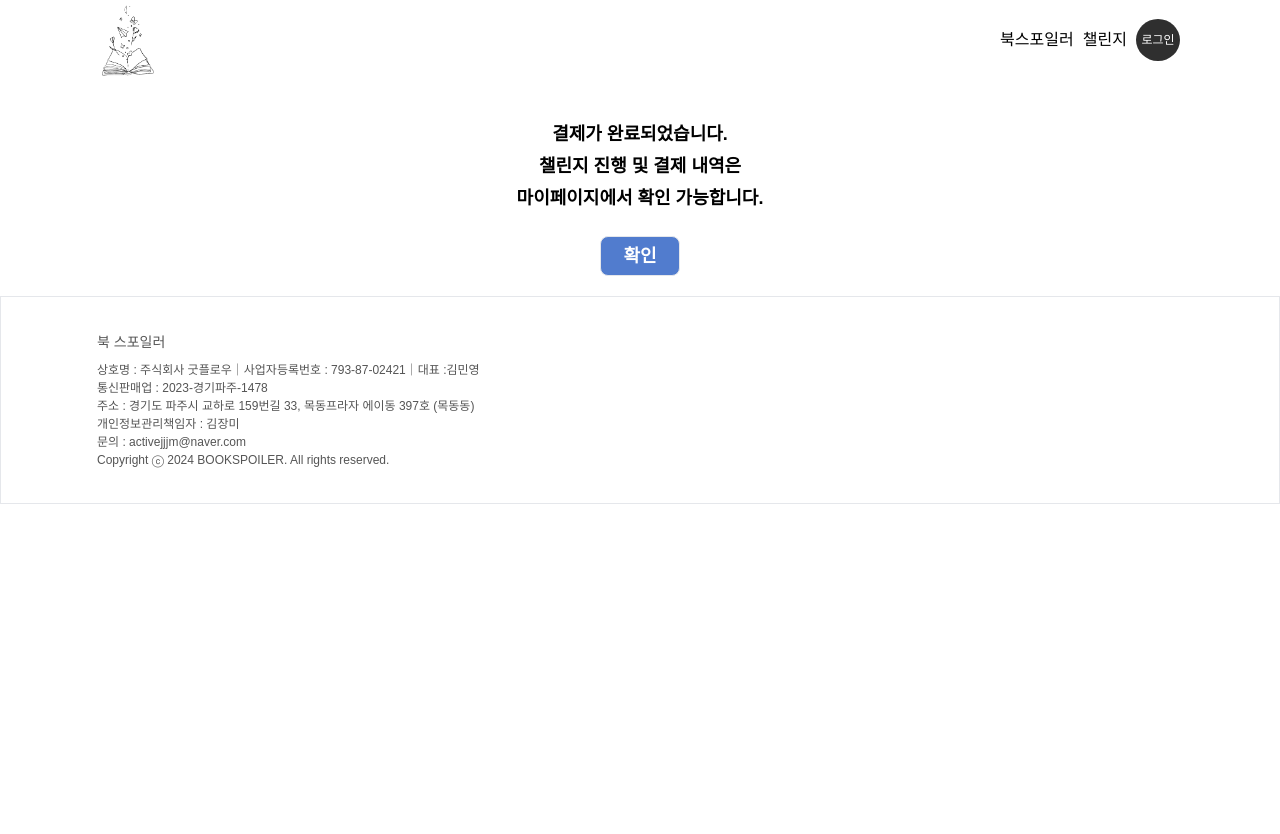
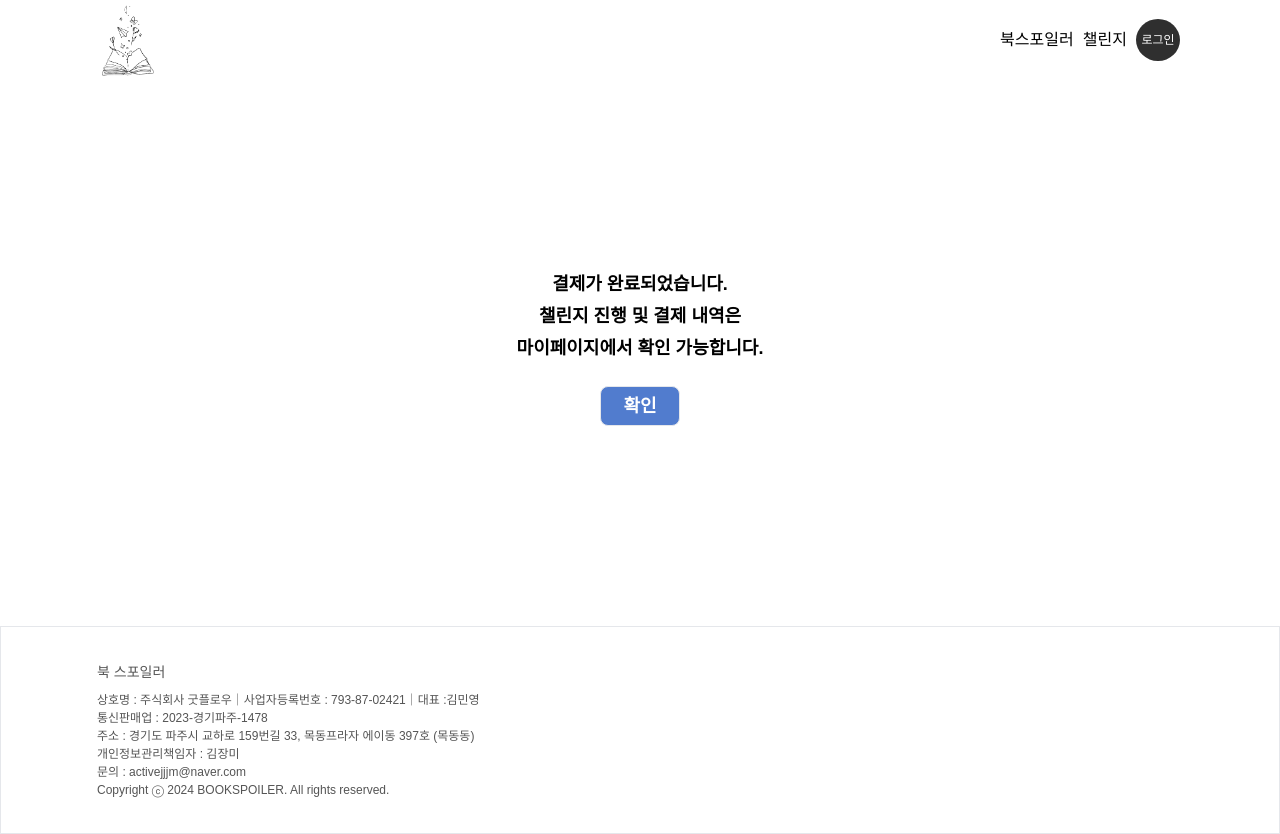
Before and after one commit to OZ-Coding-School/oz_02_collabo-004, a React (Vite) app: page /payment/complete in a window 1280 px wide. Before the commit the page ends 800 px from the top, so only its background shows below. Built offline with nearby package versions, Linux system fonts and the light colour scheme; a web font is replaced by a local one.

Commit message:
Refactor: App, paymentcomplete fix

```diff
--- a/src/App.jsx
+++ b/src/App.jsx
@@ -37,7 +37,7 @@ function App() {
         <Route path="/payment" element={<PaymentPage />} />
         <Route path="/mychallenge" element={<MyChallengePage />} />
         <Route path="/mybookspoiler" element={<MyBookSpoilerPage />} />
-        <Route path="/payment/complete" element={<PaymentComplete />}></Route>
+        <Route path="/payment/complete" element={<PaymentComplete />} />
         <Route path="/myinfo" element={<MyInfoPage />} />
       </Route>
       <Route path="/admin" element={<AdminLayout />}>
--- a/src/pages/Payment/PaymentComplete.jsx
+++ b/src/pages/Payment/PaymentComplete.jsx
@@ -2,8 +2,8 @@ import { Link } from 'react-router-dom';
 
 const PaymentComplete = () => {
   return (
-    <div className="flex justify-center">
-      <div className="pt-[120px] flex text-center flex-col md gap-1 font-bold text-lg">
+    <div className="flex justify-center pt-[150px]">
+      <div className="pt-[120px] pb-[180px] flex text-center flex-col md gap-1 font-bold text-lg">
         <p>결제가 완료되었습니다.</p>
         <p>챌린지 진행 및 결제 내역은</p>
         <p>마이페이지에서 확인 가능합니다.</p>
```
